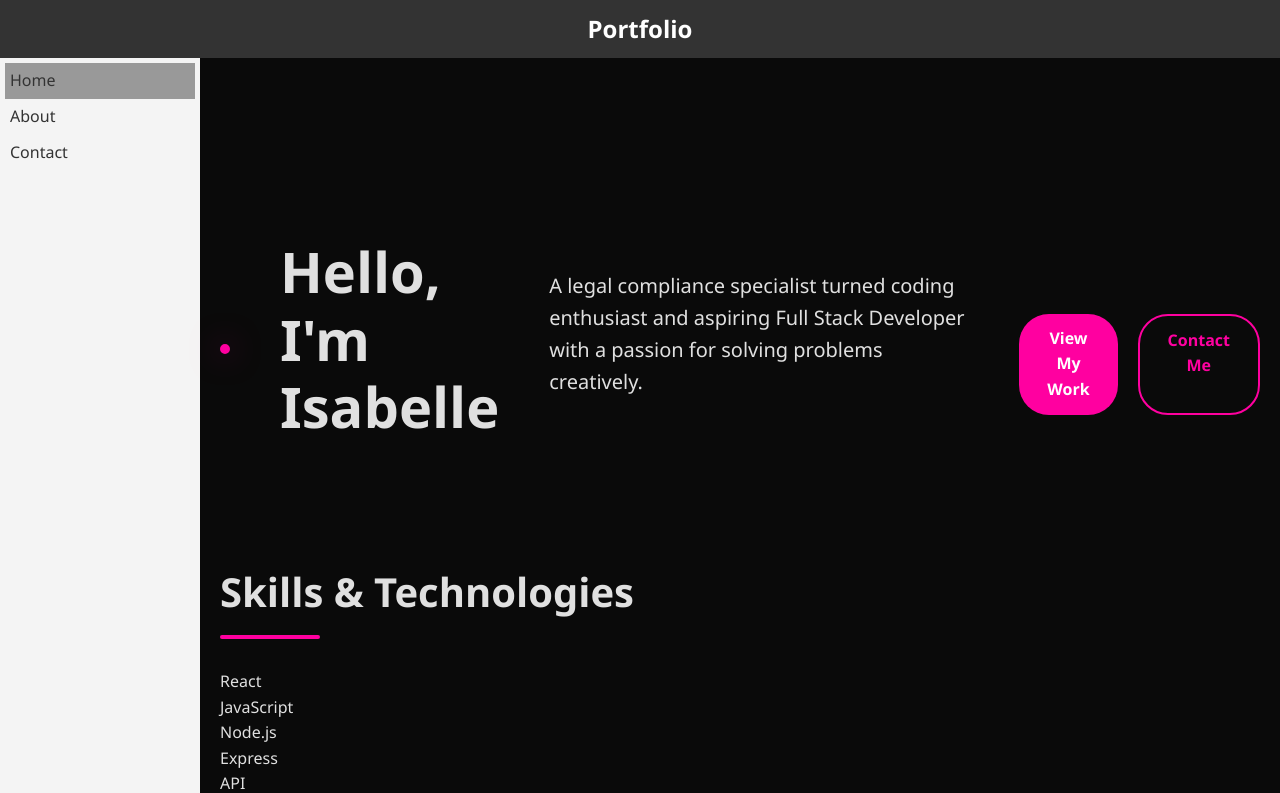
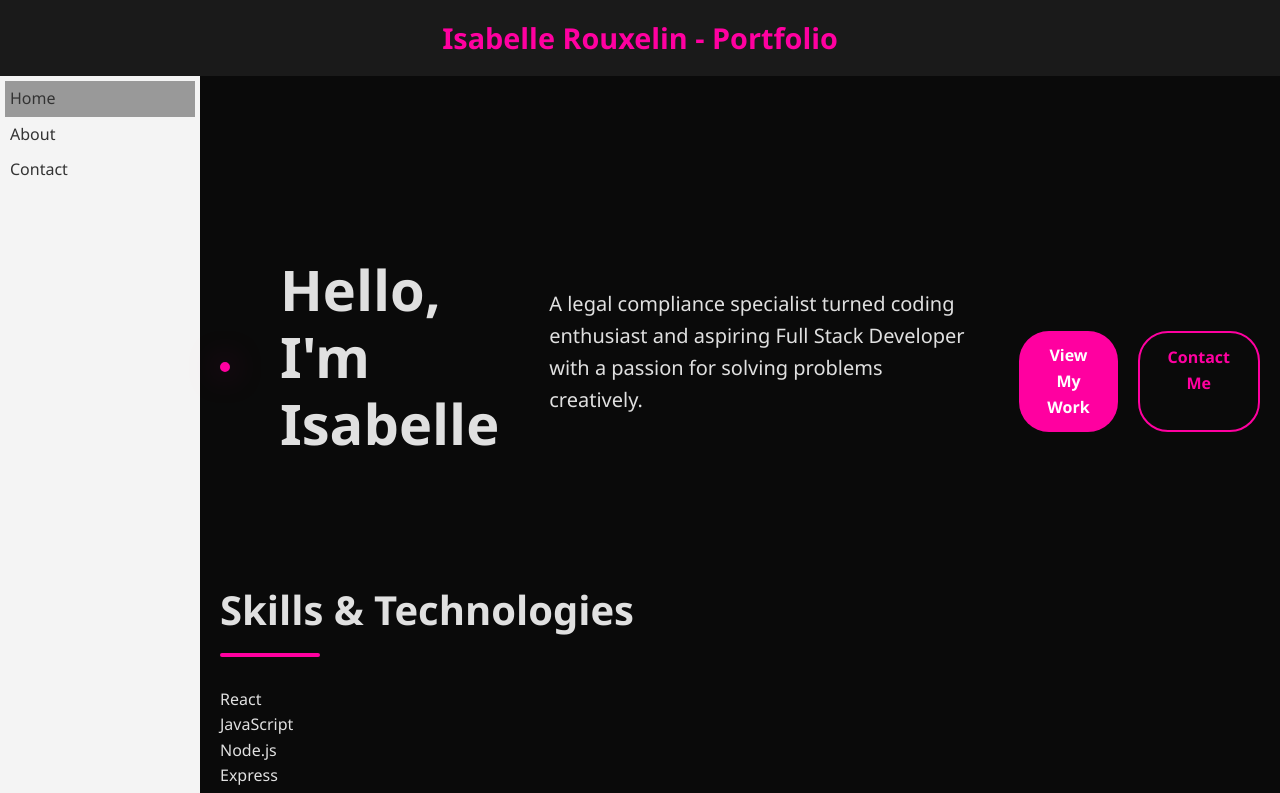
Before and after one commit to IsabelleRouxelin/my-react-app, a React (Vite) app: page / in a window 1280 px wide. Shown: the top 793 px of the page. Built offline with nearby package versions, Linux system fonts and the light colour scheme; grey boxes are pictures that could not be loaded.

Commit message:
updated navbar.jsx and corresponding styles

```diff
--- a/src/components/Navbar.jsx
+++ b/src/components/Navbar.jsx
@@ -1,19 +1,11 @@
+import '../styles/main.css';
+
 const NavBar = () => {
     return (
-      <nav style={styles.navbar}>
-          <h1>Portfolio</h1>
+      <nav className='navbar'>
+          <h1>Isabelle Rouxelin - Portfolio</h1>
         </nav>
-    )
-  }
-
-  // Inline styles for simplicity
-  const styles = {
-    navbar: {
-      backgroundColor: '#333',
-      color: '#fff',
-      padding: '10px',
-      textAlign: 'center',
-    },
+    );
   };
 
   export default NavBar
--- a/src/styles/main.css
+++ b/src/styles/main.css
@@ -16,11 +16,12 @@
   box-sizing: border-box;
 }
 
-nav {
+.navbar {
   background-color: var(--dark-gray);
   color: var(--fuchsia);
-  padding: 10px;
+  padding: 15px;
   text-align: center;
+  font-size: 1.2rem;
 }
 
 body {
```
